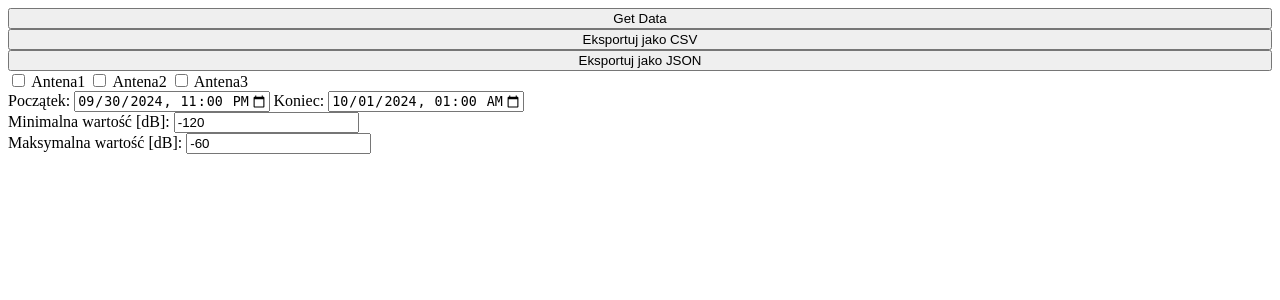
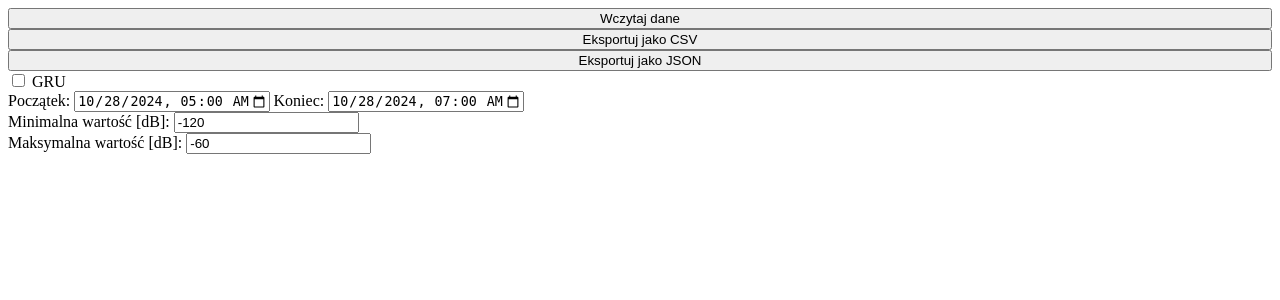
Before and after one commit to Kar0lu/PROJ1, a Flask app: page / in a window 1280 px wide. Shown: the top 300 px of the page. Run offline with Flask 3, Linux system fonts and the light colour scheme.

Commit message:
feat: updated graf, so it works on new data

```diff
--- a/static/script.js
+++ b/static/script.js
@@ -6,10 +6,7 @@ const marginRight = 30;
 const marginBottom = 30;
 const marginLeft = 40;
 
-// selectors of antennas
-const checkbox1 = document.getElementById('A1');
-const checkbox2 = document.getElementById('A2');
-const checkbox3 = document.getElementById('A3');
+
 
 // colorScale for each antenna
 const colorScale = d3.scaleOrdinal()
@@ -143,12 +140,13 @@ addLegend(svg, Array.from(dataByAntenna.keys()), colorScale);
 //Button - Fetch JSON Data and Update Chart
 document.getElementById("fetch-data").addEventListener("click", () => {
 
-    // Checking the indputs from html file
+    // Checking the inputs from html file
 
     const selectedAntennas = [];
-    if (checkbox1.checked) selectedAntennas.push("Antena1");
-    if (checkbox2.checked) selectedAntennas.push("Antena2");
-    if (checkbox3.checked) selectedAntennas.push("Antena3");
+    if (document.getElementById('gru').checked) selectedAntennas.push("gru");
+    // if (checkbox2.checked) selectedAntennas.push("Antena2");
+    // if (checkbox3.checked) selectedAntennas.push("Antena3");
+    console.log(selectedAntennas);
 
     const startTime = new Date(document.getElementById('start').value);
     const endTime = new Date(document.getElementById('end').value);
@@ -175,32 +173,48 @@ document.getElementById("fetch-data").addEventListener("click", () => {
 
     alert(`Wybrany przedział czasowy: ${startTime.toLocaleString()} - ${endTime.toLocaleString()}`);
 
+
+        // Function to convert date to string format, that does not change the time zone
+        function fromDateToString(date){
+            date = new Date(+date);
+            date.setTime(date.getTime() - (date.getTimezoneOffset() * 60000));
+            let dateAsString =  date.toISOString().substr(0, 19);
+            return dateAsString;
+        }
+
+
         const promises = selectedAntennas.map(antenna => {
-            const nr = antenna.slice(-1);
-            return fetch(`http://localhost:5000/data${nr}`)
+            const name = antenna;
+            return fetch(`http://127.0.0.1:5000/get_real_data?antenna=${name}&start_time=${fromDateToString(startTime)}&stop_time=${fromDateToString(endTime)}`)
                 .then(response => response.json())
                 .then(result => {
 
-                    // Checking the data format
-                    if (!Array.isArray(result) || result.length === 0) {
-                        console.error(`Brak danych dla ${antenna}. Odpowiedź serwera:`, result);
-                        alert(`Brak danych dla ${antenna}.`);
-                        return [];
+                    const intervalMs = 3125;
+                    let antennaData = [];
+
+                    for (const [startDateStr, values] of Object.entries(result)) {
+                        const startDate = new Date(startDateStr);
+
+                        if (!Array.isArray(values)) {
+                            console.warn(`Oczekiwano tablicy wartości dla ${antenna}, otrzymano:`, values);
+                            continue;
                         }
 
-                    // Data processing
-                    const antennaData = result.map(d => {
-                        if (d.date && d.close) {
+                        const partialData = values.map((val, idx) => {
+                            if (val !== null && val !== undefined) {
                                 return {
-                                date: new Date(d.date),
-                                close: parseFloat(d.close),
+                                    date: new Date(startDate.getTime() + idx * intervalMs),
+                                    close: parseFloat(val),
                                     antenna: antenna,
                                 };
                             } else {
-                            console.warn(`Nieprawidłowe dane dla ${antenna}:`, d);
+                                console.warn(`Nieprawidłowa wartość dla ${antenna} w indeksie ${idx} (data początkowa ${startDateStr}):`, val);
                                 return null;
                             }
                         }).filter(d => d !== null);
+
+                        antennaData = antennaData.concat(partialData);
+                    }
 
                     if (antennaData.length === 0) {
                         console.warn(`Brak prawidłowych danych w tablicy dla ${antenna}.`);
@@ -208,22 +222,6 @@ document.getElementById("fetch-data").addEventListener("click", () => {
                         return [];
                     }
 
-                    // Checking the date of last date
-                    const latestDataDate = antennaData[antennaData.length - 1].date;
-                    const currentDate = new Date();
-                    const timeDifference = (currentDate - latestDataDate) / (1000 * 60);
-
-                    if (timeDifference > 30) {
-                        const simpleDate = latestDataDate.toLocaleString('en-GB', {
-                            day: '2-digit',
-                            month: '2-digit',
-                            year: 'numeric',
-                            hour: '2-digit',
-                            minute: '2-digit',
-                            hour12: false
-                        });
-                        alert(`Dane dla ${antenna} nie zostały zaktualizowane od ${simpleDate}.`);
-                    }
                     return antennaData;
                 })
                 .catch(error => {
--- a/templates/index.html
+++ b/templates/index.html
@@ -11,22 +11,22 @@
 style="display: grid;
 grid-template-columns:1fr;">
     <div id="container"></div>
-    <button id="fetch-data">Get Data</button>
+    <button id="fetch-data">Wczytaj dane</button>
     <button id="export-data">Eksportuj jako CSV</button>
     <button id="export-json">Eksportuj jako JSON</button>
 <div>
-    <input type="checkbox" name="Antena" id="A1">
-    <label for="A1">Antena1</label>
-    <input type="checkbox" name="Antena" id="A2">
+    <input type="checkbox" name="Antena" id="gru">
+    <label for="gru">GRU</label>
+    <!-- <input type="checkbox" name="Antena" id="A2">
     <label for="A2">Antena2</label>
     <input type="checkbox" name="Antena" id="A3">
-    <label for="A3">Antena3</label>
+    <label for="A3">Antena3</label> -->
 </div>
 <div>
     <label for="start">Początek:</label>
-    <input type="datetime-local" id="start" name="start" value="2024-09-30T23:00" max="">
+    <input type="datetime-local" id="start" name="start" value="2024-10-28T05:00" max="">
     <label for="end">Koniec:</label>
-    <input type="datetime-local" id="end" name="end" value="2024-10-01T01:00" max="">
+    <input type="datetime-local" id="end" name="end" value="2024-10-28T07:00" max="">
 </div>
 
 <div
```
Lines whose indentation alone changed are shown as unchanged.
